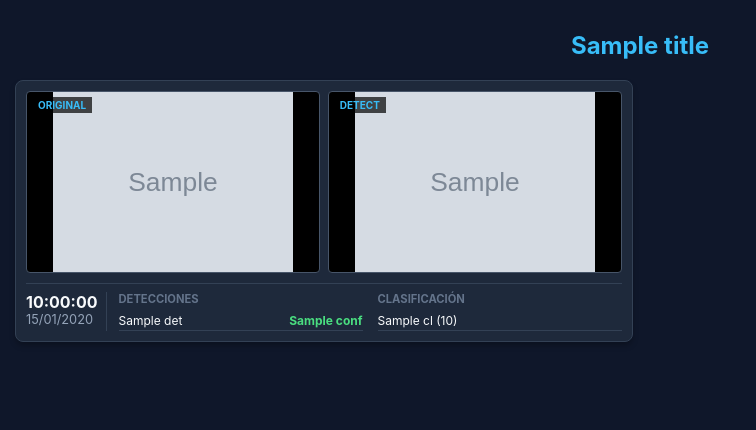
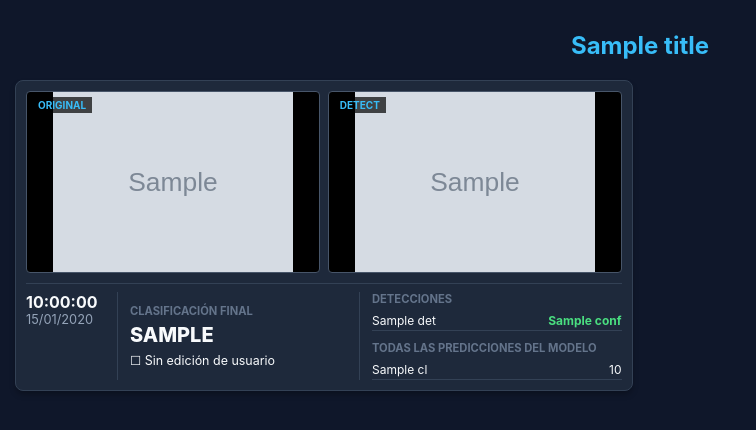
Before and after one commit to fabcontigiani/server-capstone-project, a Django app: template monitor/templates/home.html in a window 1280 px wide. Shown: the top 430 px of the page, without its empty margins (0-756 px from the left). Run offline with Django 5.2, Linux system fonts and the light colour scheme; the template is opened without the code that fills it: most values are stand-ins (such as "Sample title", 1, 10 or a date in 2020); grey boxes marked "Sample" are stand-in pictures.

Commit message:
feat: Enhance home page with top classification display and user feedback status

```diff
--- a/monitor/templates/home.html
+++ b/monitor/templates/home.html
@@ -37,8 +37,20 @@
                     <span>{{ entry.created_at|localtime|date:"d/m/Y" }}</span>
                 </div>
 
-                <div class="meta-grid">
-                    <div class="meta-col">
+                <div class="top-class-box">
+                    <h4>Clasificación final</h4>
+                    <div class="top-class-value">{{ entry.top_classification }}</div>
+                    <div class="top-class-status {% if entry.feedback_edited_by_user %}is-edited{% endif %}">
+                        {% if entry.feedback_edited_by_user %}
+                            ✓ Editada por usuario
+                        {% else %}
+                            ☐ Sin edición de usuario
+                        {% endif %}
+                    </div>
+                </div>
+
+                <div class="details-col">
+                    <div class="meta-col detections-col">
                         <h4>Detecciones</h4>
                         <ul class="scroll-list">
                         {% for det in entry.detections %}
@@ -49,11 +61,14 @@
                         </ul>
                     </div>
 
-                    <div class="meta-col">
-                        <h4>Clasificación</h4>
+                    <div class="meta-col predictions-col">
+                        <h4>Todas las predicciones del modelo</h4>
                         <ul class="scroll-list">
                         {% for cls in entry.classifications %}
-                            <li>{{ cls.name }} ({{ cls.score }})</li>
+                            <li class="{% if cls.is_model_top %}model-top-row{% endif %}">
+                                <span>{{ cls.name }}</span>
+                                <span>{{ cls.score }}</span>
+                            </li>
                         {% empty %}
                             <li style="color:#64748b;">N/A</li>
                         {% endfor %}
--- a/static/home.css
+++ b/static/home.css
@@ -82,10 +82,11 @@ h1 {
     gap: 12px;
     padding-top: 8px;
     border-top: 1px solid #334155;
+    align-items: stretch;
 }
 
 .timestamp {
-    min-width: 80px;
+    min-width: 92px;
     font-size: 0.8rem;
     color: #94a3b8;
     border-right: 1px solid #334155;
@@ -98,12 +99,50 @@ h1 {
     font-size: 1rem;
 }
 
-/* Grid de Metadatos Compacto */
-.meta-grid {
-    display: grid;
-    grid-template-columns: 1fr 1fr;
+.top-class-box {
+    min-width: 230px;
+    font-size: 0.85rem;
+    color: #cbd5e1;
+    border-right: 1px solid #334155;
+    padding-right: 12px;
+    display: flex;
+    flex-direction: column;
+    justify-content: center;
+}
+
+.top-class-box h4 {
+    margin: 0 0 6px 0;
+    font-size: 0.7rem;
+    color: #64748b;
+    text-transform: uppercase;
+}
+
+.top-class-value {
+    color: #f8fafc;
+    font-weight: 800;
+    text-transform: uppercase;
+    font-size: 1.25rem;
+    line-height: 1.15;
+    margin-bottom: 6px;
+}
+
+.top-class-status {
+    color: #f8fafc;
+    font-size: 0.78rem;
+}
+
+.top-class-status.is-edited {
+    color: #86efac;
+    font-weight: 600;
+}
+
+/* Columna de detalles de detección y predicción */
+.details-col {
     flex: 1;
-    gap: 15px;
+    min-width: 0;
+    display: flex;
+    flex-direction: column;
+    gap: 10px;
 }
 
 .meta-col h4 {
@@ -125,6 +164,13 @@ h1 {
     justify-content: space-between;
     border-bottom: 1px solid #334155;
     padding: 2px 0;
+    gap: 8px;
+}
+
+.model-top-row {
+    font-weight: 700;
+    color: #e2e8f0;
+    background: rgba(56, 189, 248, 0.08);
 }
 
 .score-high { color: #4ade80; font-weight: bold; }
```
Also changed, not shown: monitor/views.py (+15 -2 lines).
